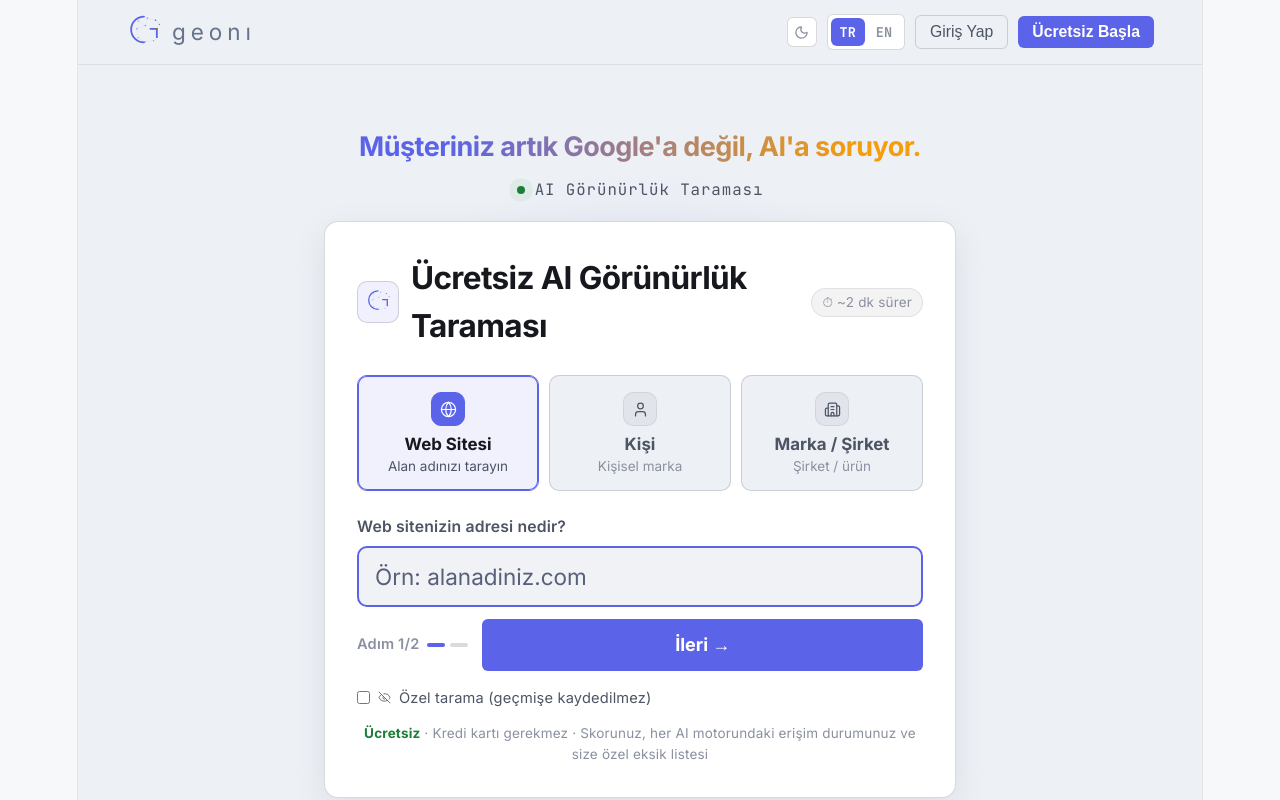
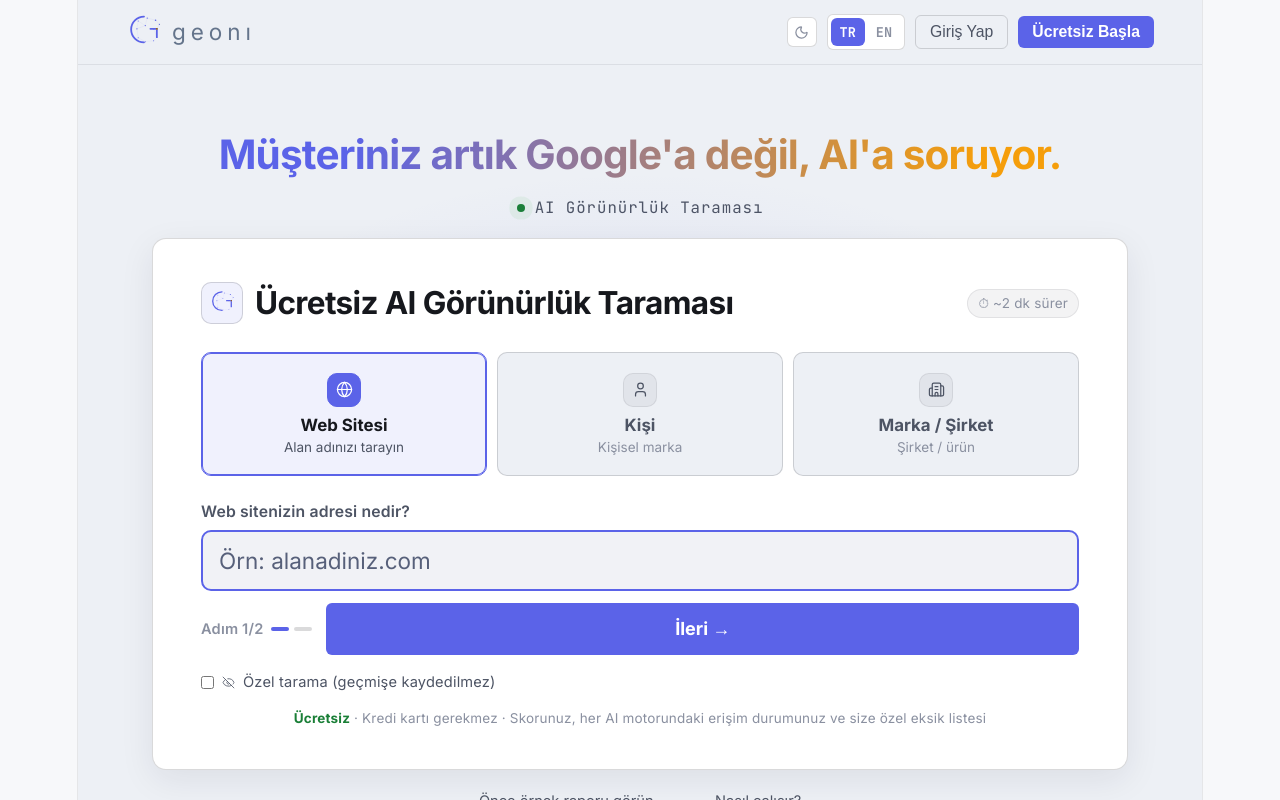
Before and after one commit to cagrikan/geoni-frontend, a React (Vite) app: page / in a window 1280 px wide. Shown: the top 800 px of the page. Built offline with nearby package versions, Linux system fonts and the light colour scheme; no server answers.

Commit message:
Giris sahnesi genis yerlesim (kullanici secimi): 680px -> 1040px
Slogan 2.25rem, kart 40/48px ic bosluk, sekmeler buyudu, isilti
genisledi; 900px alti icin ara kirilim eklendi.

Co-Authored-By: Claude Fable 5 <noreply@anthropic.com>

```diff
--- a/src/App.css
+++ b/src/App.css
@@ -2910,9 +2910,9 @@ body {
 .landing { background: var(--landing-bg); }
 .app-stage {
   position: relative;
-  max-width: 680px;
+  max-width: 1040px;
   margin: 0 auto;
-  padding: 32px 24px 48px;
+  padding: 32px 32px 48px;
   text-align: center;
   /* geoni.ai'daki gibi tam sayfa: nav dusuldukten sonra ekrani kaplar,
      icerik dikeyde ortalanir; alt bolumler kaydirinca gelir */
@@ -2924,13 +2924,13 @@ body {
 .app-stage::before {
   content: "";
   position: absolute; top: 90px; left: 50%; transform: translateX(-50%);
-  width: 560px; height: 360px; max-width: 92vw;
+  width: 900px; height: 420px; max-width: 94vw;
   background: radial-gradient(ellipse at center, var(--accent-dim) 0%, transparent 65%);
   pointer-events: none;
 }
 .app-slogan {
   font-family: var(--display);
-  font-size: 1.5rem; font-weight: 800; letter-spacing: -.02em; line-height: 1.3;
+  font-size: 2.25rem; font-weight: 800; letter-spacing: -.02em; line-height: 1.3;
   margin-bottom: 14px;
   background: linear-gradient(92deg, var(--accent) 20%, #F59E0B 85%);
   -webkit-background-clip: text; background-clip: text; color: transparent;
@@ -2938,10 +2938,11 @@ body {
 .app-stage__eyeline { margin-bottom: 28px; justify-content: center; }
 .scan-app {
   position: relative;
+  width: 100%;
   background: var(--surface);
   border: 1px solid var(--border-mid);
   border-radius: var(--r-lg);
-  padding: 32px;
+  padding: 40px 48px;
   text-align: left;
   box-shadow: 0 10px 34px rgba(20, 20, 45, .08);
 }
@@ -2966,7 +2967,7 @@ body {
 }
 .app-tabs { display: grid; grid-template-columns: repeat(3, 1fr); gap: 10px; margin-bottom: 24px; }
 .app-tab {
-  padding: 16px 12px; border-radius: var(--r-md);
+  padding: 20px 14px; border-radius: var(--r-md);
   border: 1px solid var(--border-mid); background: var(--landing-bg);
   color: var(--text-sub); font-family: var(--body);
   font-size: .9375rem; font-weight: 700; text-align: center; cursor: pointer;
@@ -2996,6 +2997,10 @@ body {
   border-bottom: 1px dashed var(--border-mid); padding: 0 0 2px;
 }
 .app-underlinks button:hover { color: var(--accent); border-color: var(--accent); }
+@media (max-width: 900px) {
+  .scan-app { padding: 28px 24px; }
+  .app-slogan { font-size: 1.75rem; }
+}
 @media (max-width: 520px) {
   .app-slogan { font-size: 1.25rem; }
   .scan-app { padding: 22px 18px; }
```
